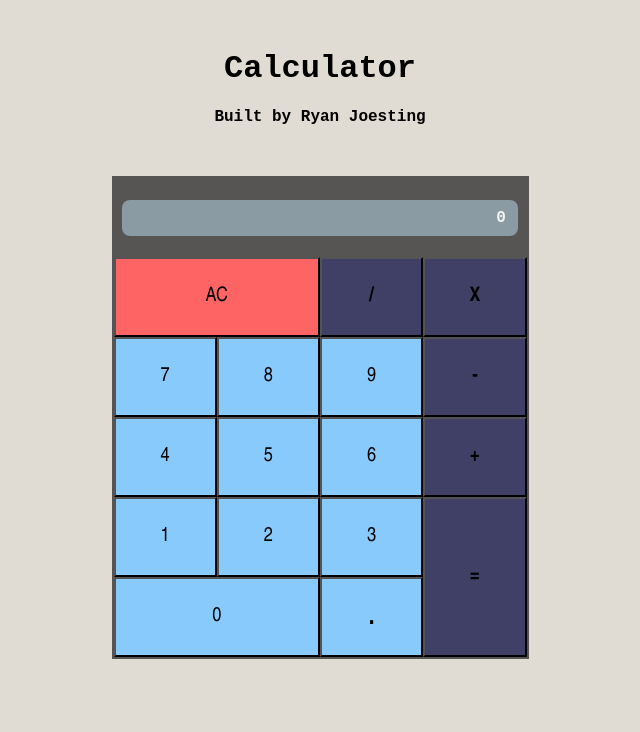
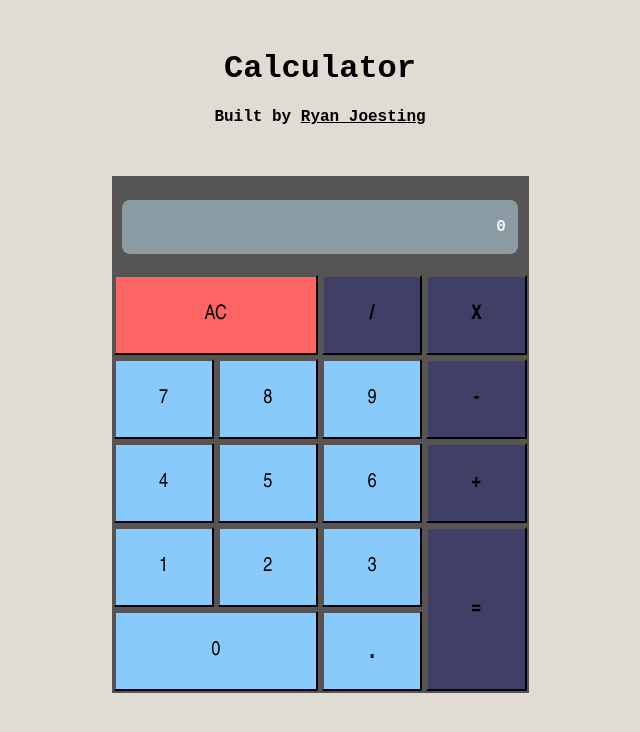
Before and after one commit to ryjoesting/React-Calculator, a React (Create React App) app: page / in a window 1280 px wide. Shown: the top 732 px of the page, without its empty margins (320-960 px from the left). Built offline with nearby package versions, Linux system fonts and the light colour scheme.

Commit message:
Added grow effect

```diff
--- a/src/App.js
+++ b/src/App.js
@@ -5,7 +5,7 @@ function App() {
   return (
     <div className="container" id='app'>
       <h1>Calculator</h1>
-      <h4>Built by Ryan Joesting</h4>
+      <h4>Built by <a className='grow' href='https://github.com/ryjoesting'>Ryan Joesting</a></h4>
       <Calculator />
     </div>
   );
--- a/src/Calculator.js
+++ b/src/Calculator.js
@@ -30,7 +30,7 @@ function Calculator() {
         <div className='calculator'>
             <Screen screenText={screenText}/>
             <div className='grid'>
-                <button id='clear' className='btn btn-wide btn-AC' onClick={clear}>AC</button>
+                <button id='clear' className='btn btn-wide btn-AC grow' onClick={clear}>AC</button>
                 <button id='divide' className='btn btn-bold'>/</button>
                 <button id='multiply' className='btn btn-bold'>X</button>
                 <button id='seven' className='btn' onClick={() => pushDigit(7)}>7</button>
--- a/src/styles/App.css
+++ b/src/styles/App.css
@@ -6,3 +6,16 @@
   margin: 50px;
   text-align: center;
 }
+
+a {
+  color: black;
+}
+
+.grow, .btn {
+  transition: all .35s ease-in-out;
+}
+
+.grow:hover, .btn:hover {
+  transform: scale(1.05);
+  color: 		#edcc6f;
+}
--- a/src/styles/Calculator.css
+++ b/src/styles/Calculator.css
@@ -8,6 +8,7 @@
 
 .grid {
     display: grid;
+    gap: 0.25rem;
     grid-template-columns: repeat(4, 1fr);
     grid-template-rows: repeat(5, 1ff);
     grid-auto-rows: 80px;
--- a/src/styles/Screen.css
+++ b/src/styles/Screen.css
@@ -5,7 +5,7 @@
     background-color: #8b9ba3;
     color: whitesmoke;
     font-size: 16px;
-    line-height: 36px;
+    line-height: 54px;
     text-align: right;
     padding: auto 0px;
     border-radius: 8px;
```
